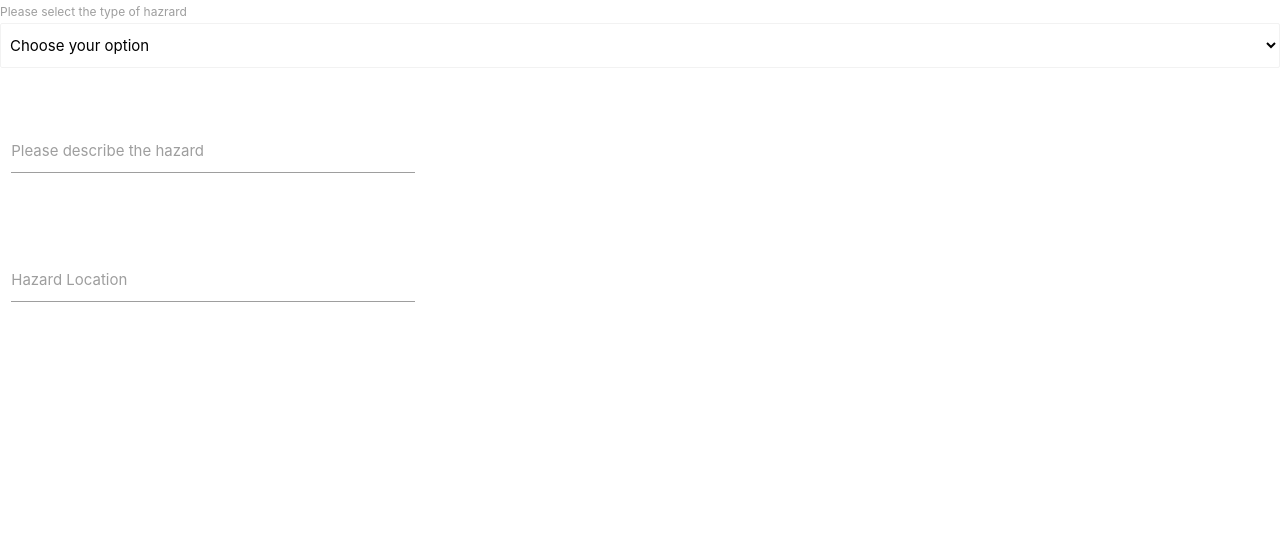
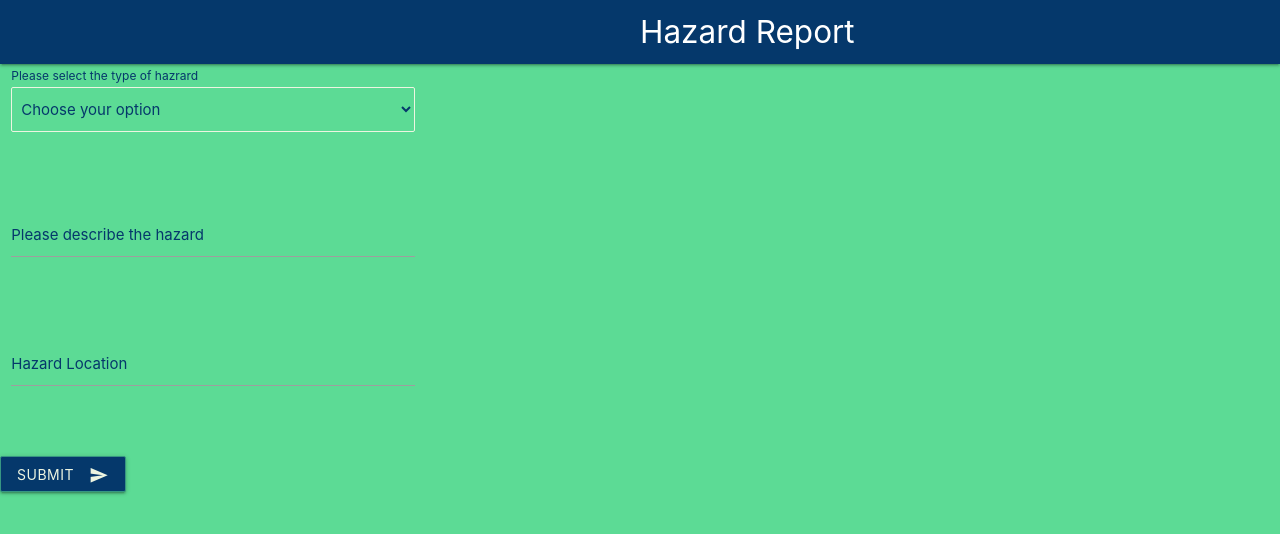
Before and after one commit to jherd801/project2, a website: page hazard.html in a window 1280 px wide. Drawn offline with nearby package versions, Linux system fonts and the light colour scheme.

Commit message:
Added basic styling

```diff
--- a/hazard.html
+++ b/hazard.html
@@ -4,15 +4,27 @@
     <meta charset="UTF-8">
     <meta name="viewport" content="width=device-width, initial-scale=1.0">
     <title>Hazard Form</title>
+    <!--Materialize Framework-->
     <link rel="stylesheet" href="https://cdnjs.cloudflare.com/ajax/libs/materialize/1.0.0/css/materialize.min.css">
-
+    <!--Google Icon Font-->
+    <link href="https://fonts.googleapis.com/icon?family=Material+Icons" rel="stylesheet">
+     <!--Let browser know website is optimized for mobile-->
+     <meta name="viewport" content="width=device-width, initial-scale=1.0"/>
+     <link rel="stylesheet" href="style.css">
+    </head>
 </head>
 
 <body>
+  <nav id="nav-bar">
+    <div class="nav-wrapper" id="nav-wrapper">
+      <a href="form.html" class="brand-logo">Hazard Report</a>
+    </div>
+  </nav>
 
-    <div class="col s12 m6 l4">
-    <label>Please select the type of hazrard</label>
-    <select class= "browser-default">
+    <div class= "row">
+    <form class="col s12 m6 l4">
+    <label id="label">Please select the type of hazrard</label>
+    <select class= "browser-default" id="hazard-dropdown">
       <option value="" disabled selected>Choose your option</option>
       <option value="Biological">Biological</option>
       <option value="Climatic / Natural Events">Climatic / Natural Events</option>
@@ -31,6 +43,7 @@
       <option value="Vehicles & Transportation">Vehicles & Transportation</option>
       <option value="Work Environment">Work Environment</option>
     </select>
+    </form>
     </div>
 
     <br>
@@ -41,7 +54,7 @@
           <div class="row">
             <div class="input-field col s12">
               <textarea id="textarea1" class="materialize-textarea"></textarea>
-              <label for="textarea1">Please describe the hazard</label>
+              <label id="label" for="textarea1">Please describe the hazard</label>
             </div>
           </div>
         </form>
@@ -52,11 +65,16 @@
           <div class="row">
             <div class="input-field col s12">
               <textarea id="textarea1" class="materialize-textarea"></textarea>
-              <label for="textarea1">Hazard Location</label>
+              <label id="label" for="textarea1">Hazard Location</label>
             </div>
           </div>
         </form>
       </div>
+      <!--Form Submit Button-->
+      <button
+      class="btn waves-effect waves-light" type="submit" name="action" id="submit-button">Submit
+          <i class="material-icons right">send</i>
+      </button>
 
 
 
--- a/style.css
+++ b/style.css
@@ -0,0 +1,42 @@
+body{
+    background-color: #5CDB95;
+}
+
+#nav-bar{
+    background-color: #05386B;
+    text-align: center;
+}
+
+#label{
+    color: #05386B;
+}
+
+#nav-wrapper{
+    text-align: center;
+}
+
+#submit-button{
+    background-color: #05386B;
+    color: #EDF5E1;
+    border-radius: 2px;
+    border: solid #379683 1px;
+}
+
+#hazard-dropdown{
+    background-color: #5CDB95;
+    color: #05386B;
+    border: #EDF5E1 solid 0.25px;
+}
+
+#textarea1{
+    color: #05386B;
+}
+
+#email{
+    color: #05386B;
+}
+
+#name{
+    color: #05386B;
+    background-color: #5CDB95;
+}
```
Also changed, not shown: form.html (+17 -5 lines).
